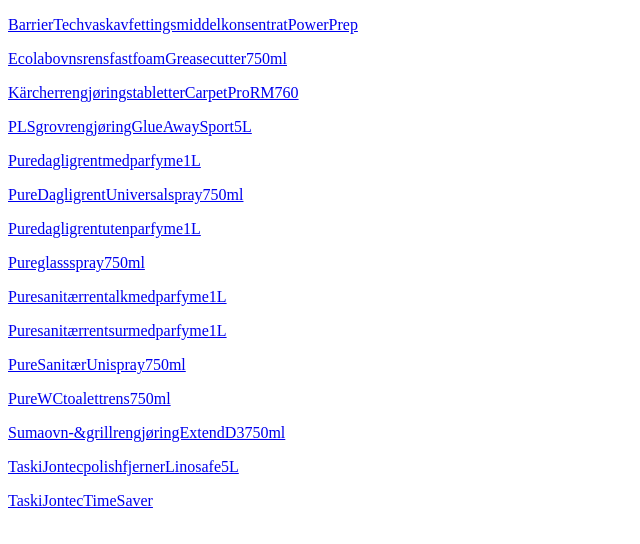
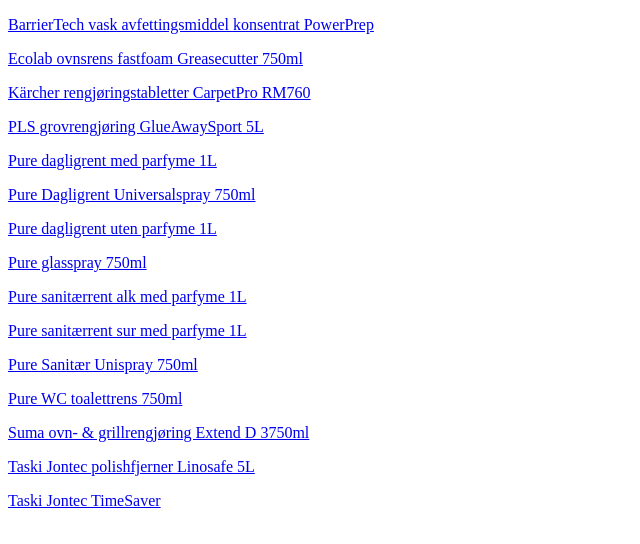
Before and after one commit to arnstadm/kjemikaliedatabase, a plain HTML site: page index.html in a window 1280 px wide. Shown: the whole page, without its empty margins (0-640 px from the left). Drawn offline with Linux system fonts and the light colour scheme.

Commit message:
clear up text

```diff
--- a/index.html
+++ b/index.html
@@ -2,49 +2,49 @@
 <html>
 <body>
     <p>
-        <a href="pdfs/BarrierTechvaskavfettingsmiddelkonsentratPowerPrep.pdf">BarrierTechvaskavfettingsmiddelkonsentratPowerPrep</a>
+        <a href="pdfs/BarrierTechvaskavfettingsmiddelkonsentratPowerPrep.pdf">BarrierTech vask avfettingsmiddel konsentrat PowerPrep</a>
     </p>
     <p>
-        <a href="pdfs/EcolabovnsrensfastfoamGreasecutter750ml.pdf">EcolabovnsrensfastfoamGreasecutter750ml</a>
+        <a href="pdfs/EcolabovnsrensfastfoamGreasecutter750ml.pdf">Ecolab ovnsrens fastfoam Greasecutter 750ml</a>
     </p>
     <p>
-        <a href="pdfs/KärcherrengjøringstabletterCarpetProRM760.pdf">KärcherrengjøringstabletterCarpetProRM760</a>
+        <a href="pdfs/KärcherrengjøringstabletterCarpetProRM760.pdf">Kärcher rengjøringstabletter CarpetPro RM760</a>
     </p>
     <p>
-        <a href="pdfs/PLSgrovrengjøringGlueAwaySport5L.pdf">PLSgrovrengjøringGlueAwaySport5L</a>
+        <a href="pdfs/PLSgrovrengjøringGlueAwaySport5L.pdf">PLS grovrengjøring GlueAwaySport 5L</a>
     </p>
     <p>
-        <a href="pdfs/Puredagligrentmedparfyme1L.pdf">Puredagligrentmedparfyme1L</a>
+        <a href="pdfs/Puredagligrentmedparfyme1L.pdf">Pure dagligrent med parfyme 1L</a>
     </p>
     <p>
-        <a href="pdfs/PureDagligrentUniversalspray750ml.pdf">PureDagligrentUniversalspray750ml</a>
+        <a href="pdfs/PureDagligrentUniversalspray750ml.pdf">Pure Dagligrent Universalspray 750ml</a>
     </p>
     <p>
-        <a href="pdfs/Puredagligrentutenparfyme1L.pdf">Puredagligrentutenparfyme1L</a>
+        <a href="pdfs/Puredagligrentutenparfyme1L.pdf">Pure dagligrent uten parfyme 1L</a>
     </p>
     <p>
-        <a href="pdfs/Pureglassspray750ml.pdf">Pureglassspray750ml</a>
+        <a href="pdfs/Pureglassspray750ml.pdf">Pure glasspray 750ml</a>
     </p>
     <p>
-        <a href="pdfs/Puresanitærrentalkmedparfyme1L.pdf">Puresanitærrentalkmedparfyme1L</a>
+        <a href="pdfs/Puresanitærrentalkmedparfyme1L.pdf">Pure sanitærrent alk med parfyme 1L</a>
     </p>
     <p>
-        <a href="pdfs/Puresanitærrentsurmedparfyme1L.pdf">Puresanitærrentsurmedparfyme1L</a>
+        <a href="pdfs/Puresanitærrentsurmedparfyme1L.pdf">Pure sanitærrent sur med parfyme 1L</a>
     </p>
     <p>
-        <a href="pdfs/PureSanitærUnispray750ml.pdf">PureSanitærUnispray750ml</a>
+        <a href="pdfs/PureSanitærUnispray750ml.pdf">Pure Sanitær Unispray 750ml</a>
     </p>
     <p>
-        <a href="pdfs/PureWCtoalettrens750ml.pdf">PureWCtoalettrens750ml</a>
+        <a href="pdfs/PureWCtoalettrens750ml.pdf">Pure WC toalettrens 750ml</a>
     </p>
     <p>
-        <a href="pdfs/Sumaovn-&grillrengjøringExtendD3750ml.pdf">Sumaovn-&grillrengjøringExtendD3750ml</a>
+        <a href="pdfs/Sumaovn-&grillrengjøringExtendD3750ml.pdf">Suma ovn- & grillrengjøring Extend D 3750ml</a>
     </p>
     <p>
-        <a href="pdfs/TaskiJontecpolishfjernerLinosafe5L.pdf">TaskiJontecpolishfjernerLinosafe5L</a>
+        <a href="pdfs/TaskiJontecpolishfjernerLinosafe5L.pdf">Taski Jontec polishfjerner Linosafe 5L</a>
     </p>
     <p>
-        <a href="pdfs/TaskiJontecTimeSaver.pdf">TaskiJontecTimeSaver</a>
+        <a href="pdfs/TaskiJontecTimeSaver.pdf">Taski Jontec TimeSaver</a>
     </p>
 </body>
 </html>
```
